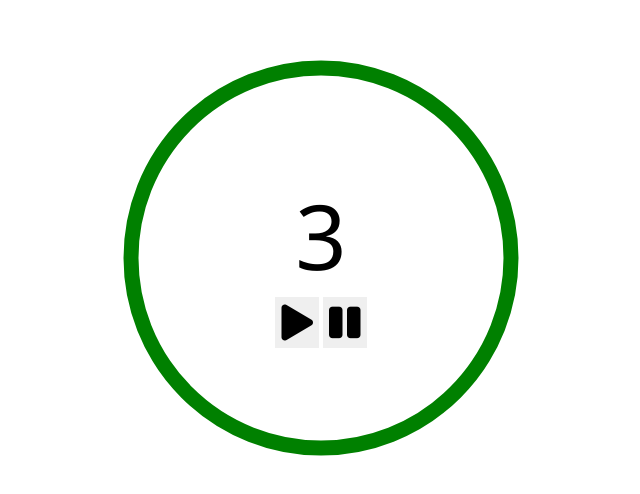
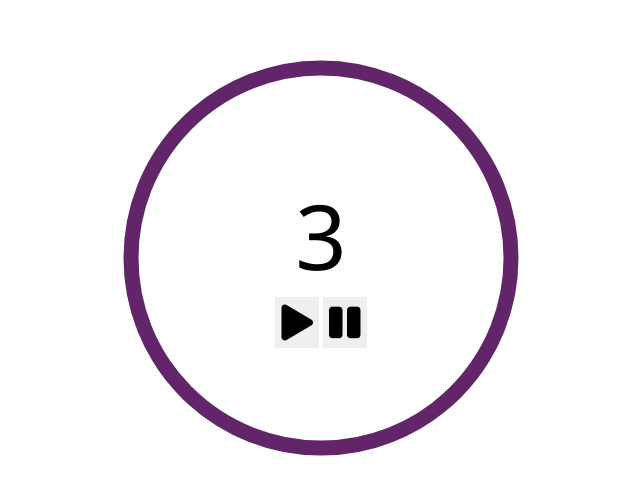
Before and after one commit to ChristinaXT/JS-Timer, a plain HTML site: page index.html in a window 1280 px wide. Shown: the part 148-642 px from the top of the page, without its empty margins (319-959 px from the left). Drawn offline with Linux system fonts and the light colour scheme.

Commit message:
color change

```diff
--- a/index.html
+++ b/index.html
@@ -20,7 +20,7 @@
       <svg class="dial">
         <circle
           fill="transparent"
-          stroke="green"
+          stroke="#622569"
           stroke-width="15"
           r="190"
           cx="0"
```
